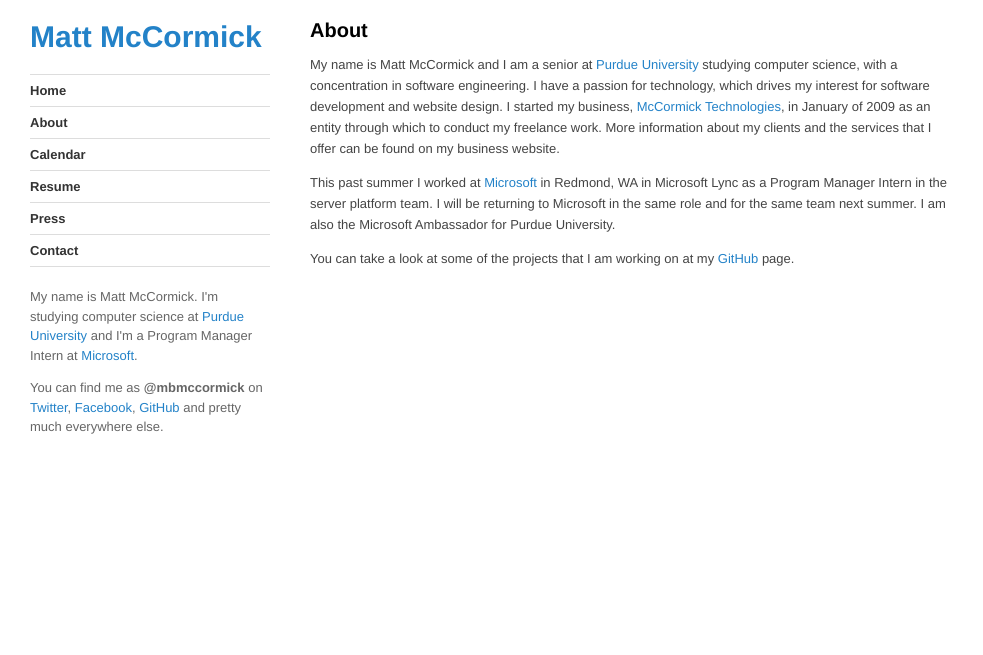
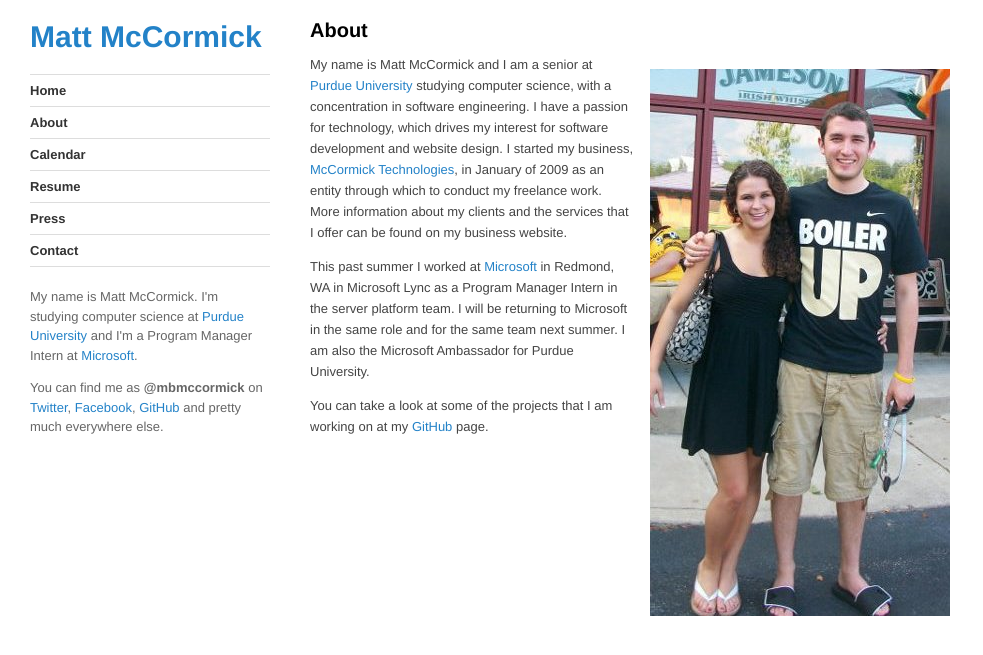
Before and after one commit to mbmccormick/mbmccormick.github.io, a Jekyll site: the page built from about/index.md, in a window 1280 px wide. Shown: the top 655 px of the page, without its empty margins (0-983 px from the left). Built offline with Jekyll 4.4.1, drawn with Linux system fonts in a browser that asks for light colours; Markdown is read by kramdown in place of the engine named in the settings.

Commit message:
Adding profile picture.

```diff
--- a/about/index.md
+++ b/about/index.md
@@ -2,6 +2,8 @@
 layout: page
 title: About
 ---
+
+<img src="http://mbmccormick.com/images/common/profile.jpg" class="alignRight" />
 
 My name is Matt McCormick and I am a senior at [Purdue University](http://www.purdue.edu) studying computer science, with a concentration in software engineering. I have a passion for technology, which drives my interest for software development and website design. I started my business, [McCormick Technologies](http://www.mccormicktechnologies.com), in January of 2009 as an entity through which to conduct my freelance work. More information about my clients and the services that I offer can be found on my business website.
 
```
Also changed, not shown: images/common/profile.jpg (added).
